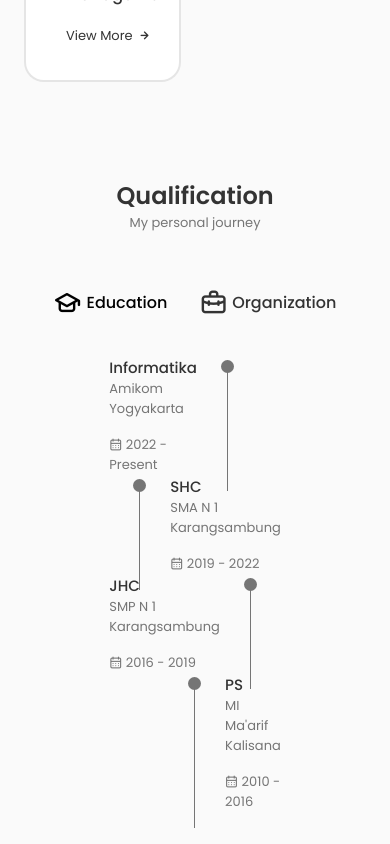
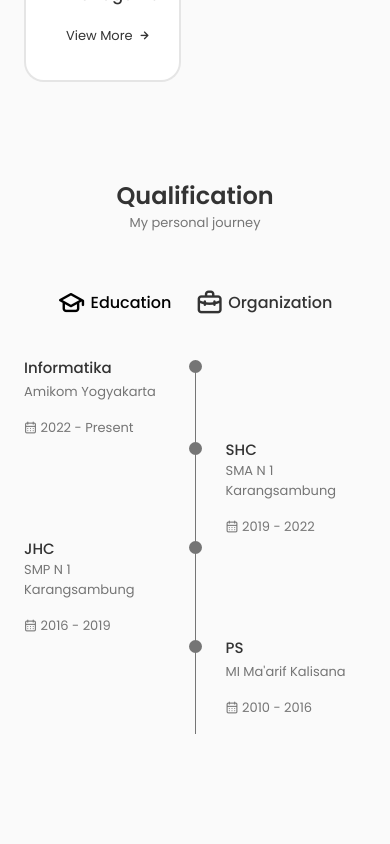
Before and after one commit to damar-glh/me, a React (Create React App) app: page / in a window 390 px wide. Shown: the part 3386-4230 px from the top of the page. Built offline with nearby package versions, Linux system fonts and the light colour scheme.

Commit message:
update: finish-qualification-component

```diff
--- a/src/components/qualification/qualification.css
+++ b/src/components/qualification/qualification.css
@@ -33,6 +33,7 @@
     display: grid;
     grid-template-columns: 0.5fr;
     justify-content: center;
+    transition: .3s;
 }
 
 .qualification__content {
@@ -79,3 +80,37 @@
     background-color: var(--text-color);
     transform: translate(6px, -7px)
 }
+
+/* For large devices */
+@media screen and (max-width: 992px) {
+    .qualification__container {
+        margin-left: auto;
+        margin-right: auto;
+    }
+  }
+
+
+  @media screen and (max-width: 768px) {
+    .qualification__container {
+        margin-left: var(--mb-1-5);
+        margin-right: var(--mb-1-5);
+    }
+  }
+
+  /* For medium devices */
+  @media screen and (max-width: 576px) {
+    .qualification__sections {
+        grid-template-columns: initial;
+    }
+
+    .qualification__button {
+        margin: 0 var(--mb-0-75);
+    }
+  }
+
+   /* For small devices */
+  @media screen and (max-width: 350px) {
+    .qualification__data {
+        gap: 0.5rem;
+    }
+  }
```
